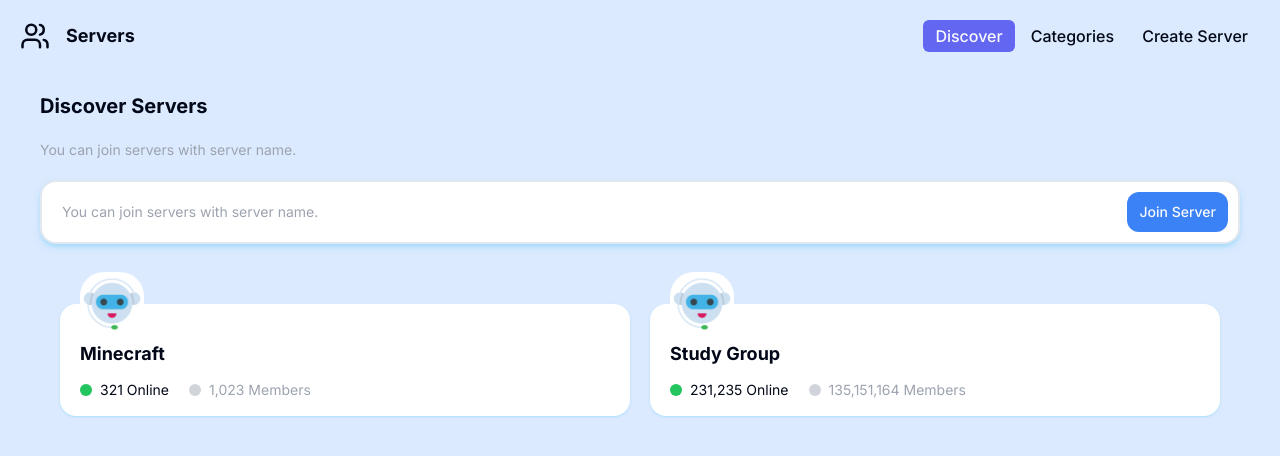
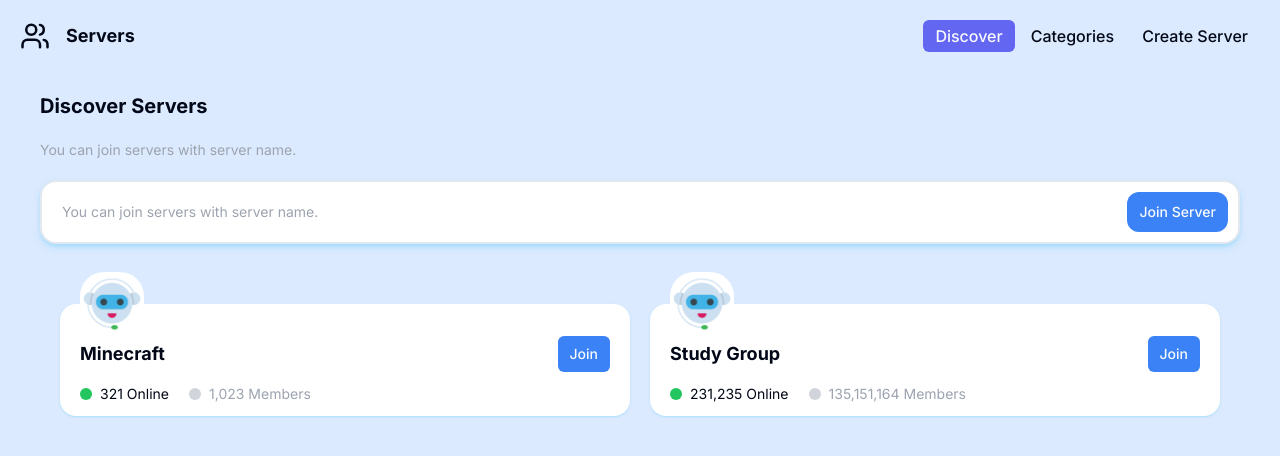
Before and after one commit to DiscordCataloger/sync, a Next.js app: page /chat in a window 1280 px wide. Shown: the top 456 px of the page. Built offline with nearby package versions, Linux system fonts and the light colour scheme.

Commit message:
added button to join server in server list

```diff
--- a/src/app/(frontend)/(components)/(serverui)/ServerCard.js
+++ b/src/app/(frontend)/(components)/(serverui)/ServerCard.js
@@ -1,5 +1,6 @@
 "use client";
 import Image from "next/image";
+import { Button } from "@/components/ui/button";
 
 export default function ServerCard({ icon, name, online, members }) {
   return (
@@ -13,7 +14,12 @@
           className="w-[90%] h-auto"
         />
       </div>
-      <div className="font-bold text-lg pt-1">{name}</div>
+      <div className="flex justify-between">
+        <div className="font-bold text-lg pt-1">{name}</div>
+        <Button variant="default" size="sm">
+          Join
+        </Button>
+      </div>
       <div className="flex gap-5">
         <div className="flex items-center gap-2 lg:text-sm text-xs">
           <div className="w-3 h-3 rounded-full bg-green-500"></div>
```
